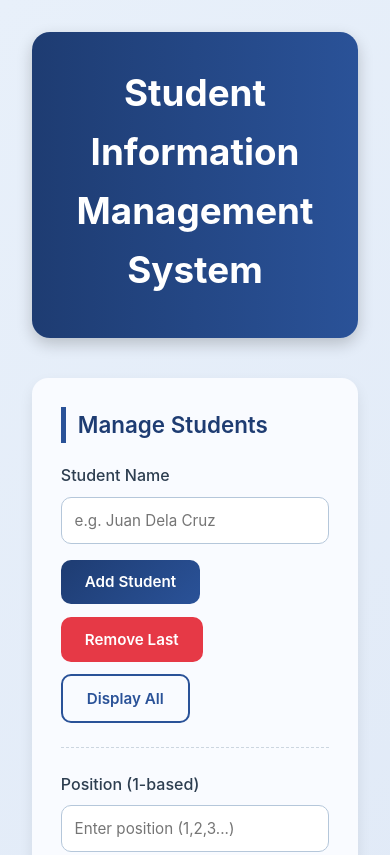
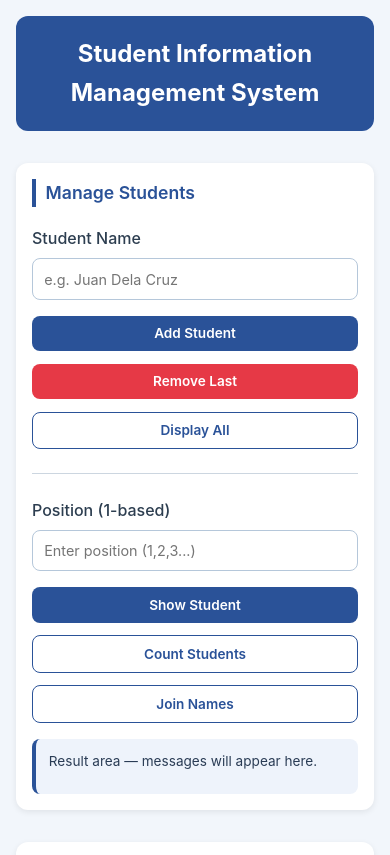
Before and after one commit to allenjasper/Group5, a plain HTML site: page index.html in a window 390 px wide. Shown: the top 855 px of the page. Drawn offline with Linux system fonts and the light colour scheme.

Commit message:
responsiveness

```diff
--- a/styles.css
+++ b/styles.css
@@ -7,75 +7,60 @@
 }
 
 body {
-  background: linear-gradient(135deg, #e8f0fa, #dce6f5);
+  background: #f2f6fb;
   color: #1e2a38;
   line-height: 1.6;
 }
 
 /* ===== App Layout ===== */
 .app-container {
-  max-width: 1300px;
+  max-width: 1200px;
   margin: 0 auto;
-  padding: 2rem;
+  padding: 1.5rem;
 }
 
 /* ===== Header ===== */
 .app-header {
-  background: linear-gradient(90deg, #1e3c72, #2a5298);
+  background: #2a5298;
   color: #fff;
-  padding: 2rem;
-  border-radius: 18px;
+  padding: 1.8rem;
+  border-radius: 12px;
   text-align: center;
-  margin-bottom: 2.5rem;
-  box-shadow: 0 6px 16px rgba(0, 0, 0, 0.2);
-  animation: slide-down 0.6s ease-out;
+  margin-bottom: 2rem;
 }
 
 .app-header h1 {
-  font-size: 2.3rem;
+  font-size: 2.2rem;
   font-weight: 700;
-  margin-bottom: 0.4rem;
-}
-
-.app-header .subtitle {
-  font-size: 1.05rem;
-  font-weight: 400;
-  opacity: 0.9;
 }
 
 /* ===== Dashboard Layout ===== */
 .dashboard {
   display: grid;
-  grid-template-columns: 2fr 1.2fr;
+  grid-template-columns: 2fr 1fr;
   gap: 2rem;
 }
 
 @media (max-width: 900px) {
   .dashboard {
-    grid-template-columns: 1fr;
+    grid-template-columns: 1fr; /* Stack columns on tablets */
   }
 }
 
 /* ===== Card Styling ===== */
 .card {
-  background: #f9fbff;
-  border-radius: 16px;
-  padding: 1.8rem;
-  box-shadow: 0 6px 14px rgba(0, 0, 0, 0.08);
-  transition: transform 0.25s ease, box-shadow 0.25s ease;
-}
-
-.card:hover {
-  transform: translateY(-5px);
-  box-shadow: 0 10px 20px rgba(0, 0, 0, 0.12);
+  background: #fff;
+  border-radius: 12px;
+  padding: 1.5rem;
+  box-shadow: 0 2px 6px rgba(0, 0, 0, 0.08);
 }
 
 .large-card {
-  min-height: 500px;
+  min-height: 450px;
 }
 
 .medium-card {
-  min-height: 300px;
+  min-height: 250px;
   margin-bottom: 1.5rem;
 }
 
@@ -85,18 +70,18 @@ body {
 
 /* ===== Section Title ===== */
 .section-title {
-  font-size: 1.4rem;
+  font-size: 1.3rem;
   font-weight: 600;
-  margin-bottom: 1.3rem;
-  color: #1e3c72;
-  border-left: 5px solid #2a5298;
-  padding-left: 0.75rem;
+  margin-bottom: 1.2rem;
+  color: #2a5298;
+  border-left: 4px solid #2a5298;
+  padding-left: 0.6rem;
 }
 
 /* ===== Divider ===== */
 .divider {
   margin: 1.5rem 0;
-  border-top: 1.5px dashed #ccd6e0;
+  border-top: 1px solid #ccd6e0;
 }
 
 /* ===== Form Elements ===== */
@@ -106,7 +91,7 @@ body {
 
 label {
   display: block;
-  margin-bottom: 0.5rem;
+  margin-bottom: 0.4rem;
   font-weight: 500;
   color: #2d3e50;
 }
@@ -115,18 +100,16 @@ input[type="text"],
 input[type="number"] {
   width: 100%;
   padding: 0.8rem;
-  border: 1.6px solid #b5c7da;
+  border: 1px solid #b5c7da;
   background: #fff;
   color: #1e2a38;
-  border-radius: 10px;
+  border-radius: 8px;
   font-size: 0.95rem;
-  transition: border 0.3s, box-shadow 0.3s;
 }
 
 input:focus {
   border-color: #2a5298;
   outline: none;
-  box-shadow: 0 0 6px rgba(42, 82, 152, 0.25);
 }
 
 /* ===== Buttons ===== */
@@ -138,61 +121,37 @@ input:focus {
 }
 
 .btn {
-  padding: 0.8rem 1.5rem;
-  border-radius: 10px;
+  padding: 0.75rem 1.4rem;
+  border-radius: 8px;
   border: none;
   cursor: pointer;
   font-weight: 600;
   font-size: 0.95rem;
-  transition: background 0.3s, transform 0.2s;
-  display: inline-flex;
-  align-items: center;
-  gap: 0.4rem;
 }
 
-.btn:hover {
-  transform: translateY(-2px);
-}
-
-/* Primary button */
 .btn-primary {
-  background: linear-gradient(135deg, #1e3c72, #2a5298);
+  background: #2a5298;
   color: #fff;
 }
 
-.btn-primary:hover {
-  background: linear-gradient(135deg, #162f59, #224680);
-}
-
-/* Danger button */
 .btn-danger {
   background: #e63946;
   color: #fff;
 }
 
-.btn-danger:hover {
-  background: #c92c3a;
-}
-
-/* Outline button */
 .btn-outline {
   background: transparent;
-  border: 2px solid #2a5298;
+  border: 1px solid #2a5298;
   color: #2a5298;
-}
-
-.btn-outline:hover {
-  background: #2a5298;
-  color: #fff;
 }
 
 /* ===== Result Area ===== */
 #result {
   background: #eef3fb;
-  border-left: 5px solid #2a5298;
+  border-left: 4px solid #2a5298;
   padding: 1rem;
-  margin-top: 1.2rem;
-  border-radius: 10px;
+  margin-top: 1rem;
+  border-radius: 8px;
   font-size: 0.95rem;
   min-height: 55px;
   color: #2a3c55;
@@ -205,7 +164,7 @@ input:focus {
 }
 
 #studentList li {
-  padding: 0.6rem 0;
+  padding: 0.5rem 0;
   border-bottom: 1px solid #dde5f0;
   font-size: 0.95rem;
   color: #1e2a38;
@@ -214,42 +173,60 @@ input:focus {
 /* ===== Footer ===== */
 .app-footer {
   text-align: center;
-  margin-top: 2.5rem;
-  padding: 1.2rem;
-  font-size: 0.95rem;
+  margin-top: 2rem;
+  padding: 1rem;
+  font-size: 0.9rem;
   color: #fff;
-  background: linear-gradient(90deg, #1e3c72, #2a5298);
-  border-radius: 14px;
+  background: #2a5298;
+  border-radius: 10px;
 }
 
+/* ===== Responsive Adjustments ===== */
+@media (max-width: 768px) {
+  .app-header h1 {
+    font-size: 1.8rem;
+  }
 
-/* ===== Animations ===== */
-@keyframes slide-down {
-  from {
-    transform: translateY(-20px);
-    opacity: 0;
+  .btn {
+    width: 100%; /* Full-width buttons on tablets/mobiles */
+    justify-content: center;
   }
-  to {
-    transform: translateY(0);
-    opacity: 1;
+
+  input[type="text"],
+  input[type="number"] {
+    font-size: 0.9rem;
+    padding: 0.7rem;
   }
 }
 
-.fade-in {
-  opacity: 0;
-  animation: fadeIn 0.8s forwards;
-}
+@media (max-width: 480px) {
+  .app-container {
+    padding: 1rem;
+  }
 
-.fade-in.delay-1 {
-  animation-delay: 0.2s;
-}
+  .app-header {
+    padding: 1.2rem;
+  }
 
-.fade-in.delay-2 {
-  animation-delay: 0.4s;
-}
+  .app-header h1 {
+    font-size: 1.5rem;
+  }
 
-@keyframes fadeIn {
-  to {
-    opacity: 1;
+  .section-title {
+    font-size: 1.1rem;
+  }
+
+  .card {
+    padding: 1rem;
+  }
+
+  .btn {
+    font-size: 0.85rem;
+    padding: 0.6rem 1rem;
+  }
+
+  #result {
+    font-size: 0.85rem;
+    padding: 0.8rem;
   }
 }
```
Also changed, not shown: 1 other file.
